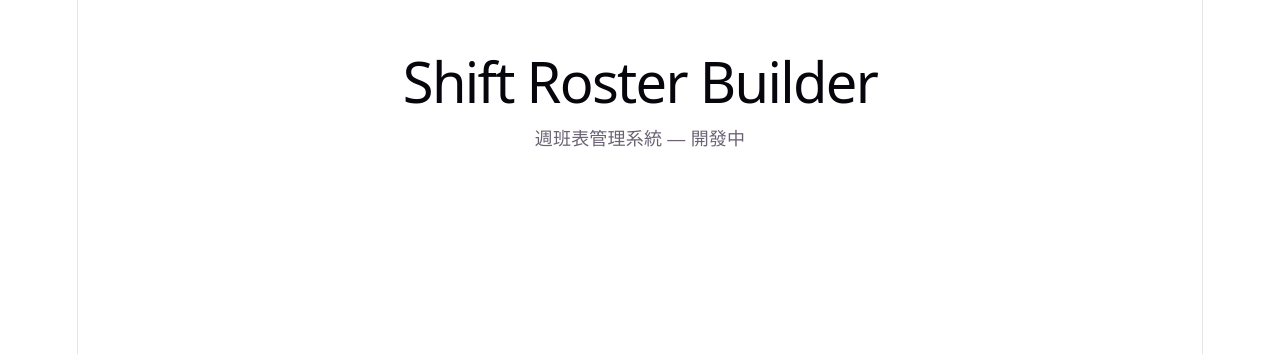
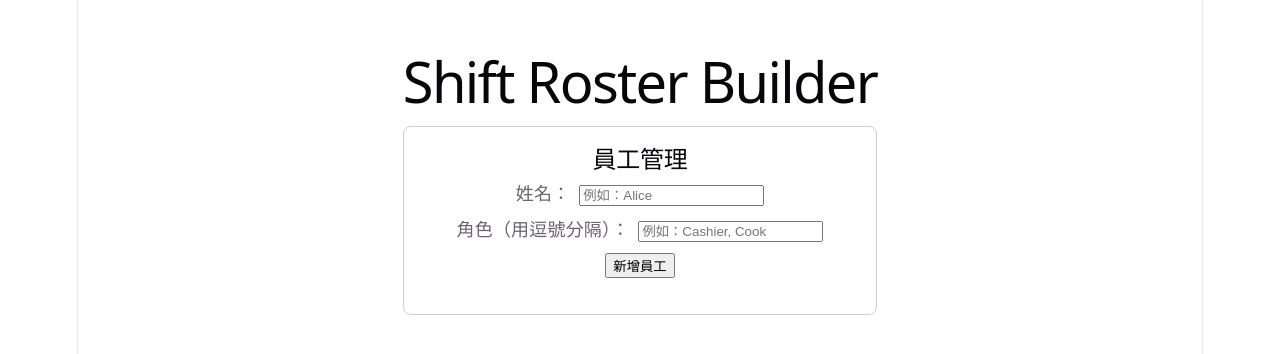
Before and after one commit to wernerchn/shift-roster-builder, a React (Vite) app: page / in a window 1280 px wide. Shown: the top 354 px of the page. Built offline with nearby package versions, Linux system fonts and the light colour scheme.

Commit message:
feat: add employee CRUD panel

```diff
--- a/src/App.jsx
+++ b/src/App.jsx
@@ -1,8 +1,33 @@
+import { useState } from 'react';
+import EmployeePanel from './components/EmployeePanel';
+
 function App() {
+  const [employees, setEmployees] = useState([]);
+
+  const handleAddEmployee = ({ name, roles }) => {
+    const newEmployee = { id: Date.now(), name, roles };
+    setEmployees(prev => [...prev, newEmployee]);
+  };
+
+  const handleEditEmployee = (id, { name, roles }) => {
+    setEmployees(prev =>
+      prev.map(emp => emp.id === id ? { ...emp, name, roles } : emp)
+    );
+  };
+
+  const handleDeleteEmployee = (id) => {
+    setEmployees(prev => prev.filter(emp => emp.id !== id));
+  };
+
   return (
-    <div style={{ padding: "2rem", fontFamily: "sans-serif" }}>
+    <div style={{ padding: '2rem', fontFamily: 'sans-serif', maxWidth: '900px', margin: '0 auto' }}>
       <h1>Shift Roster Builder</h1>
-      <p>週班表管理系統 — 開發中</p>
+      <EmployeePanel
+        employees={employees}
+        onAdd={handleAddEmployee}
+        onEdit={handleEditEmployee}
+        onDelete={handleDeleteEmployee}
+      />
     </div>
   );
 }
--- /dev/null
+++ b/src/components/EmployeePanel.jsx
@@ -0,0 +1,83 @@
+import { useState } from 'react';
+
+function EmployeePanel({ employees, onAdd, onEdit, onDelete }) {
+  const [name, setName] = useState('');
+  const [roles, setRoles] = useState('');
+  const [editingId, setEditingId] = useState(null);
+
+  const handleSubmit = (e) => {
+    e.preventDefault();
+    if (!name.trim()) return;
+    const rolesArray = roles.split(',').map(r => r.trim()).filter(Boolean);
+    if (editingId !== null) {
+      onEdit(editingId, { name: name.trim(), roles: rolesArray });
+      setEditingId(null);
+    } else {
+      onAdd({ name: name.trim(), roles: rolesArray });
+    }
+    setName('');
+    setRoles('');
+  };
+
+  const handleEditClick = (emp) => {
+    setEditingId(emp.id);
+    setName(emp.name);
+    setRoles(emp.roles.join(', '));
+  };
+
+  const handleCancel = () => {
+    setEditingId(null);
+    setName('');
+    setRoles('');
+  };
+
+  return (
+    <div style={{ padding: '1rem', border: '1px solid #ccc', borderRadius: '8px' }}>
+      <h2>員工管理</h2>
+
+      <form onSubmit={handleSubmit} style={{ marginBottom: '1rem' }}>
+        <div>
+          <label>姓名：</label>
+          <input
+            value={name}
+            onChange={e => setName(e.target.value)}
+            placeholder="例如：Alice"
+            style={{ marginLeft: '0.5rem' }}
+          />
+        </div>
+        <div style={{ marginTop: '0.5rem' }}>
+          <label>角色（用逗號分隔）：</label>
+          <input
+            value={roles}
+            onChange={e => setRoles(e.target.value)}
+            placeholder="例如：Cashier, Cook"
+            style={{ marginLeft: '0.5rem' }}
+          />
+        </div>
+        <div style={{ marginTop: '0.5rem' }}>
+          <button type="submit">{editingId !== null ? '儲存修改' : '新增員工'}</button>
+          {editingId !== null && (
+            <button type="button" onClick={handleCancel} style={{ marginLeft: '0.5rem' }}>
+              取消
+            </button>
+          )}
+        </div>
+      </form>
+
+      <ul style={{ listStyle: 'none', padding: 0 }}>
+        {employees.map(emp => (
+          <li key={emp.id} style={{ marginBottom: '0.5rem', padding: '0.5rem', background: '#f5f5f5', borderRadius: '4px' }}>
+            <strong>{emp.name}</strong>
+            <span style={{ marginLeft: '0.5rem', color: '#666' }}>
+              [{emp.roles.join(', ')}]
+            </span>
+            <button onClick={() => handleEditClick(emp)} style={{ marginLeft: '1rem' }}>編輯</button>
+            <button onClick={() => onDelete(emp.id)} style={{ marginLeft: '0.5rem', color: 'red' }}>刪除</button>
+          </li>
+        ))}
+      </ul>
+    </div>
+  );
+}
+
+export default EmployeePanel;
```
